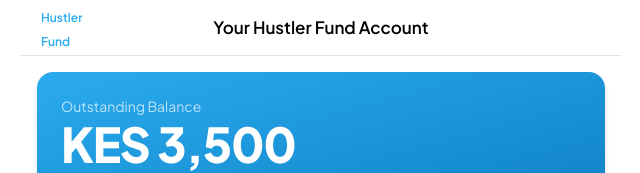
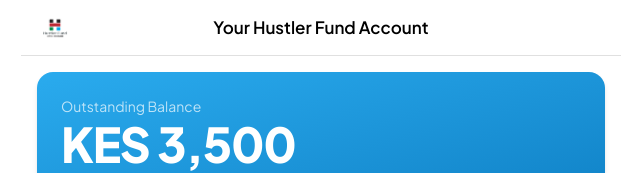
Before and after one commit to saidimuKennedy/hustler-fund, a Next.js app: page / in a window 1280 px wide. Shown: the top 173 px of the page, without its empty margins (319-959 px from the left). Built offline with nearby package versions, Linux system fonts and the light colour scheme.

Commit message:
feat: replace text header with Hustler Fund logo in PageHeader component

```diff
--- a/src/components/PageHeader.tsx
+++ b/src/components/PageHeader.tsx
@@ -1,6 +1,7 @@
 'use client'
 
 import { ArrowLeft } from 'lucide-react'
+import Image from 'next/image'
 import { useRouter } from 'next/navigation'
 
 type PageHeaderProps = {
@@ -25,7 +26,14 @@
             <ArrowLeft className="h-5 w-5 text-black" />
           </button>
         ) : (
-          <span className="text-xs font-semibold text-[var(--tg-blue)]">Hustler Fund</span>
+          <Image
+            src="/hustler-fund-logo.png"
+            alt="Hustler Fund"
+            width={28}
+            height={28}
+            className="rounded-sm object-contain"
+            priority
+          />
         )}
       </div>
 
```
Also changed, not shown: public/hustler-fund-logo.png (added).
